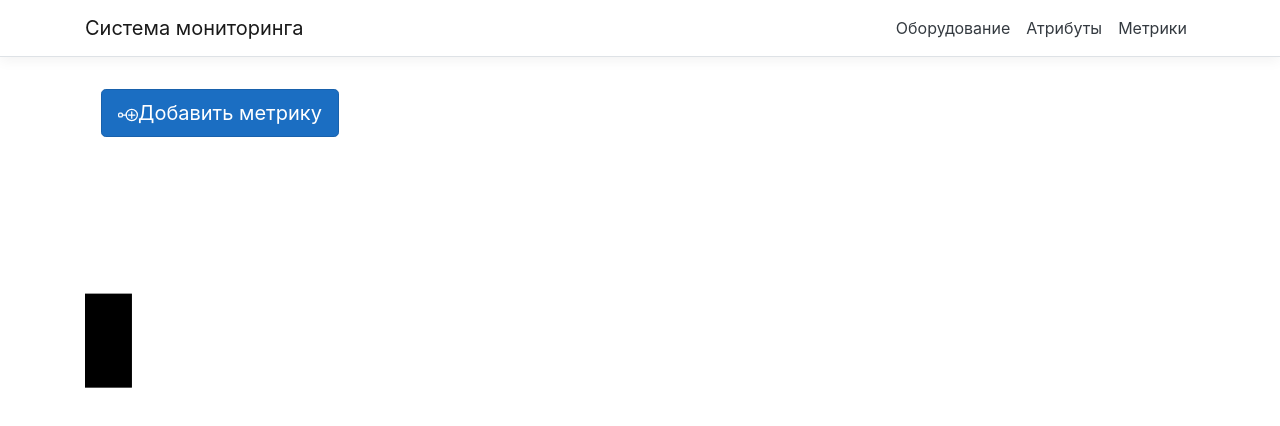
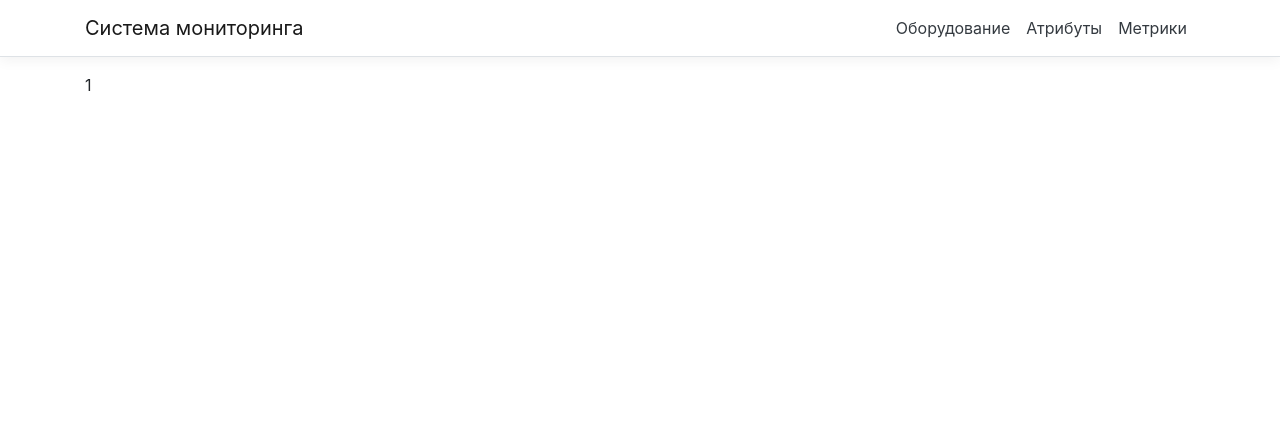
Before and after one commit to Gandifil/CMDBScienceWork, a React (Create React App) app in the folder Console/ClientApp/: page /metrics/1 in a window 1280 px wide. Shown: the top 426 px of the page. Built offline with nearby package versions, Linux system fonts and the light colour scheme; no server answers.

Commit message:
Add prototype of metric page.

```diff
--- a/Console/ClientApp/src/App.js
+++ b/Console/ClientApp/src/App.js
@@ -5,6 +5,7 @@ import { Home } from './components/Home';
 import { EquipmentSearch } from './components/EquipmentSearch';
 import { AttributesPage } from './components/Attributes/AttributesPage';
 import { MetricsPage } from './components/Metrics/MetricsPage';
+import { MetricPage } from './components/Metrics/MetricPage';
 import './custom.css'
 
 export default class App extends Component {
@@ -12,12 +13,13 @@ export default class App extends Component {
 
   render () {
     return (
-      <Layout>
-        <Route exact path='/' component={Home} />
+        <Layout>
+            <Route exact path='/' component={Home} />
             <Route path='/equipment-search' component={EquipmentSearch} />
             <Route path='/attributes' component={AttributesPage} />
-            <Route path='/metrics' component={MetricsPage} />
-      </Layout>
+            <Route exact path='/metrics' component={MetricsPage} />
+            <Route exact path="/metrics/:id" component={MetricPage} />
+        </Layout>
     );
   }
 }
--- /dev/null
+++ b/Console/ClientApp/src/components/Metrics/MetricPage.js
@@ -0,0 +1,17 @@
+import React, { Component } from 'react';
+import ReactLoading from 'react-loading';
+import { Button } from 'reactstrap';
+import { MetricsTable } from './MetricsTable';
+//import { EditMetricModal } from './EditMetricModal';
+
+export class MetricPage extends Component {
+    constructor(props) {
+        super(props);
+        //this.state = { items: [], loading: false };
+    }
+
+    render() {
+        const id = this.props.match.params.id;
+        return (<div>{ id }</div>)
+    }
+}
--- a/Console/ClientApp/src/components/Metrics/MetricRow.js
+++ b/Console/ClientApp/src/components/Metrics/MetricRow.js
@@ -39,6 +39,7 @@ export class MetricRow extends Component {
                 <td>{item.plugin}</td>
                 <td>{item.cron}</td>
                 <td>
+                    <Link to={'/metrics/' + item.id} className="btn btn-primary">Открыть</Link>
                     <EditMetricModal ref={this.editModal} item={item} onAccept={this.handleEditAccept} />
                     <AcceptModal ref={this.deleteModal} items={["Удаление метрики"]} onAccept={ this.handleDeleteAccept } />
                     <Button className="ml-2" outline color="warning" onClick={this.handleEditClick }>
```
